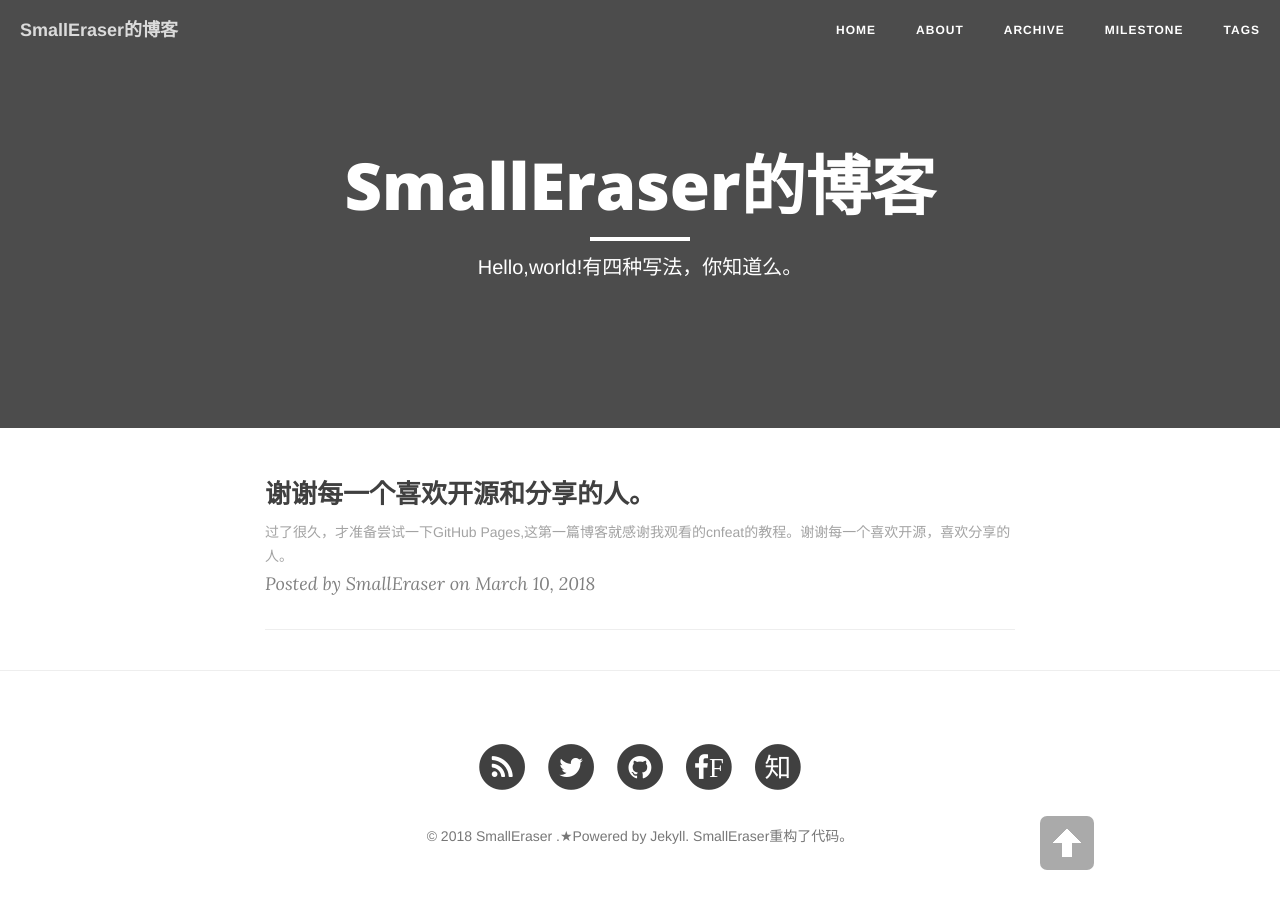
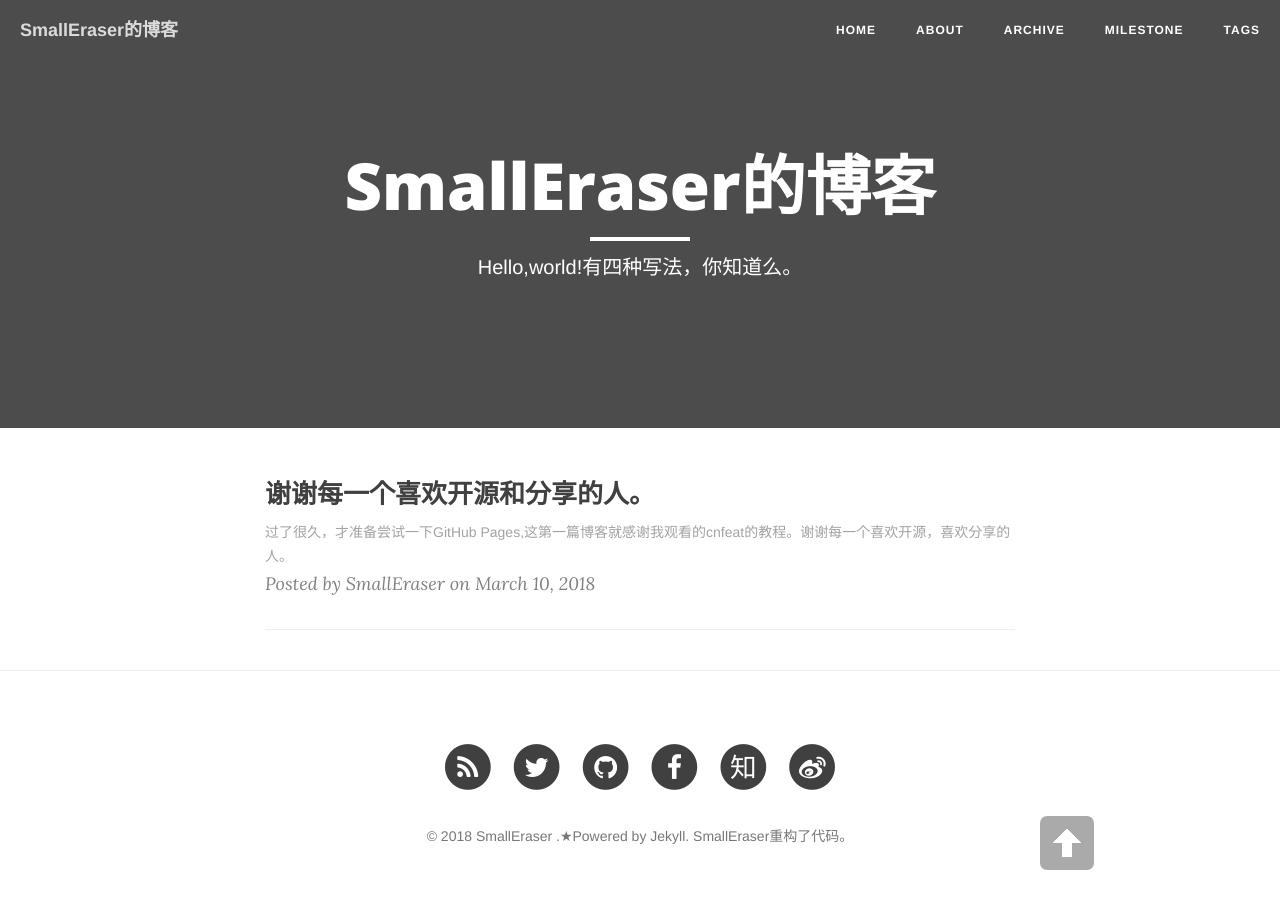
Before and after one commit to hewenning/hewenning.github.io, a Jekyll site: the page built from index.html, in a window 1280 px wide. Built offline with Jekyll 4.4.1, drawn with Linux system fonts in a browser that asks for light colours; nearby versions of some CDN libraries; the list of posts is cut into pages by our own code.

Commit message:
Add weibo share and fixed some bugs.

```diff
--- a/_includes/footer.html
+++ b/_includes/footer.html
@@ -54,7 +54,7 @@
                         <a href="https://www.facebook.com/{{ site.facebook_username }}">
                             <span class="fa-stack fa-lg">
                                 <i class="fa fa-circle fa-stack-2x"></i>
-                                <i class="fa fa-facebook fa-stack-1x fa-inverse">F</i>
+                                <i class="fa fa-facebook fa-stack-1x fa-inverse"></i>
                             </span>
                         </a>
                     </li>
@@ -71,7 +71,7 @@
                         </a>
                     </li>
                     {% endif %}
-                    <!--
+
                     {% if site.weibo_username %}
                     <li>
                         <a target="_blank" href="http://weibo.com/{{ site.weibo_username }}">
@@ -82,7 +82,7 @@
                         </a>
                     </li>
                     {% endif %}
-                    -->
+
 
                 </ul>
                 <p class="copyright text-muted">
```
